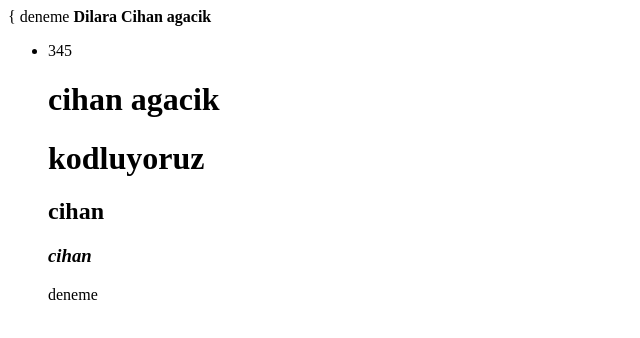
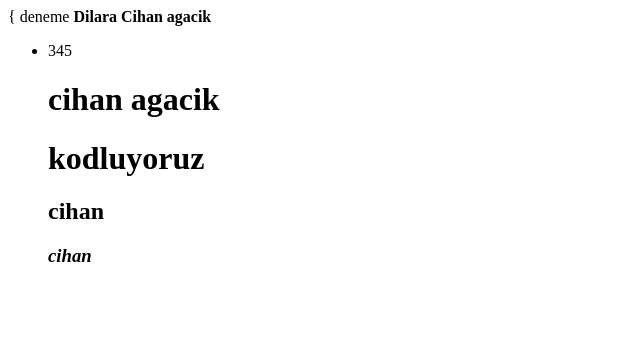
Before and after one commit to cihanagacik/Project1, a plain HTML site: page index.html in a window 1280 px wide. Shown: the full height of the page, 0-640 px from the left. Drawn offline with Linux system fonts and the light colour scheme.

Commit message:
3.değişiklik yapıldı

```diff
--- a/index.html
+++ b/index.html
@@ -10,7 +10,3 @@
 <h1>kodluyoruz</h1>
 <b><h2> cihan</h2></b>
 <i><h3>cihan</h3></i>
-
-
-
-deneme
```
